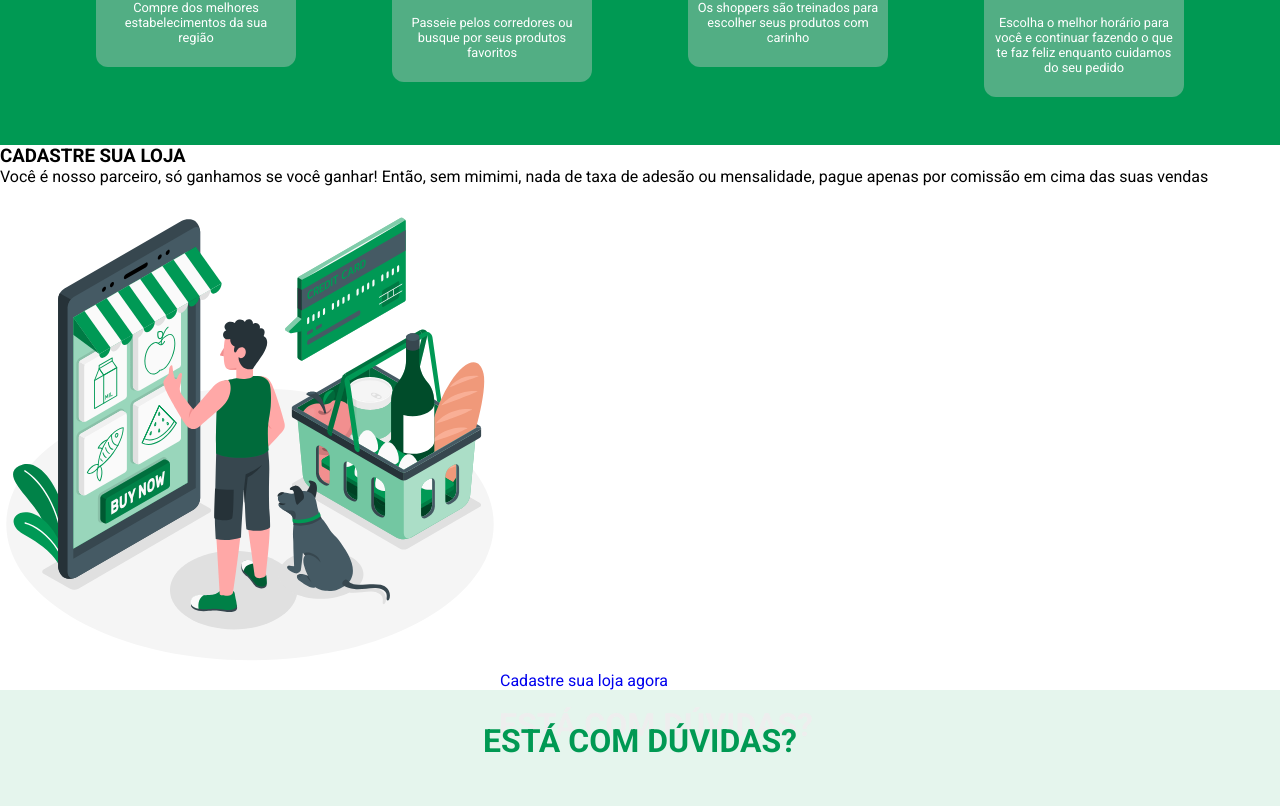
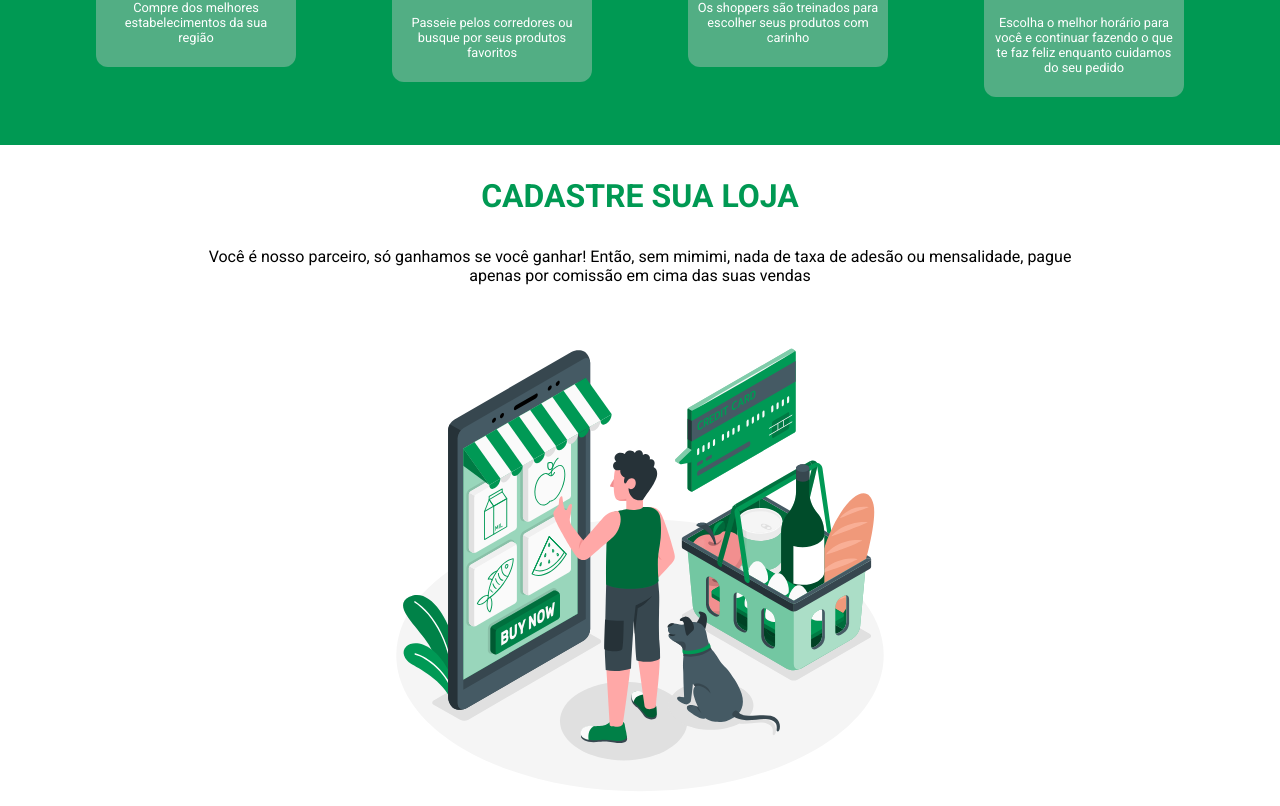
Before and after one commit to gustavosilvaf/Smerca, a React (Create React App) app: page /home in a window 1280 px wide. Shown: the part 1738-2544 px from the top of the page. Built offline with nearby package versions, Linux system fonts and the light colour scheme; the HTML template or start-up script is replaced by a standard one.

Commit message:
changed className

```diff
--- a/src/Components/Home/RegisterStoreContainer/index.js
+++ b/src/Components/Home/RegisterStoreContainer/index.js
@@ -2,23 +2,23 @@ import React from 'react';
 import './styles.scss';
 import registerImage from '../../../assets/images/vectors/register.svg';
 
-const RegisterStoreContainer = () => (
-  <div className="RegisterStore">
-    <h3 className="RegisterStore__title">CADASTRE SUA LOJA</h3>
-    <p className="RegisterStore__description">
+const RegisterStoreContainerContainer = () => (
+  <div className="RegisterStoreContainer">
+    <h3 className="RegisterStoreContainer__title">CADASTRE SUA LOJA</h3>
+    <p className="RegisterStoreContainer__description">
       Você é nosso parceiro, só ganhamos se você ganhar! Então, sem mimimi, nada
       de taxa de adesão ou mensalidade, pague apenas por comissão em cima das
       suas vendas
     </p>
     <img
-      className="RegisterStore__image"
+      className="RegisterStoreContainer__image"
       src={registerImage}
       alt="Ilustração de um homem selecionando itens no celular"
     />
-    <a className="RegisterStore__button" href="home">
+    <a className="RegisterStoreContainer__button" href="home">
       Cadastre sua loja agora
     </a>
   </div>
 );
 
-export default RegisterStoreContainer;
+export default RegisterStoreContainerContainer;
```
